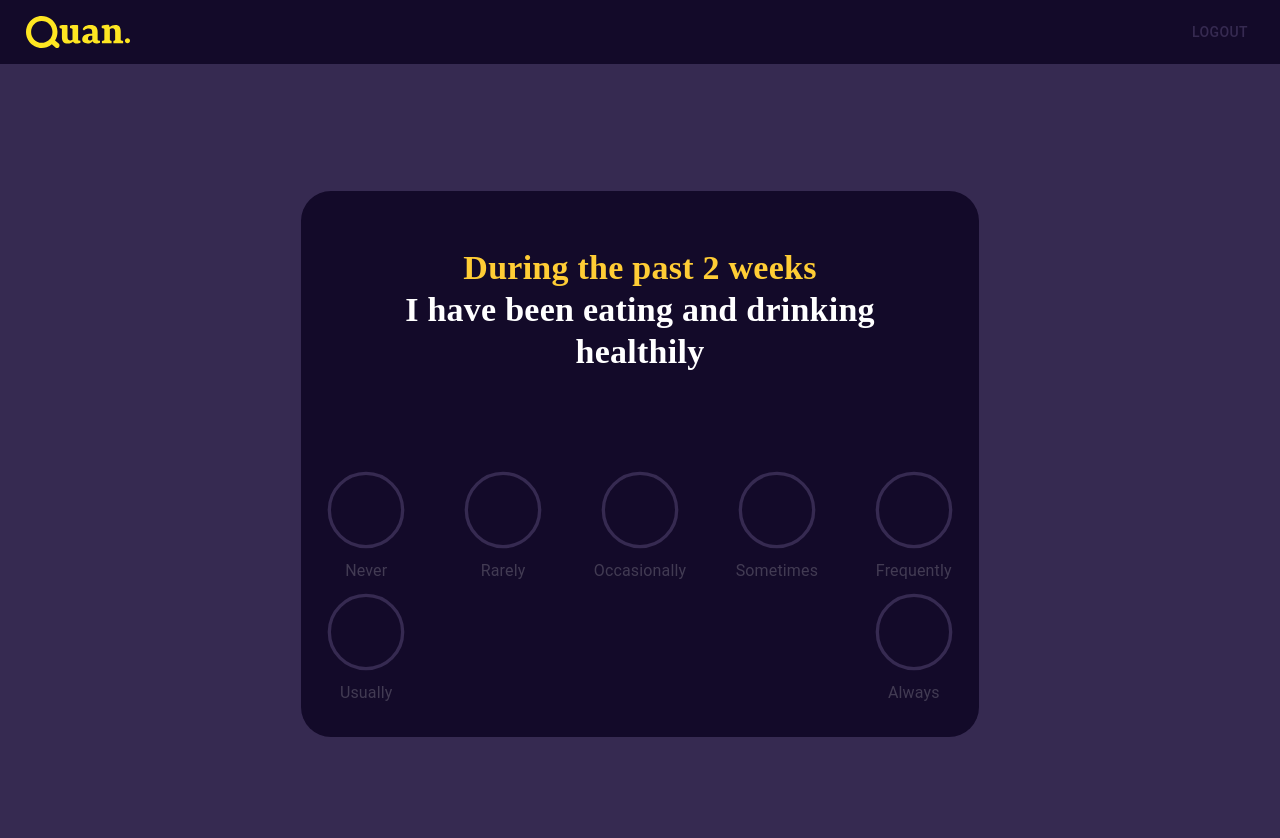
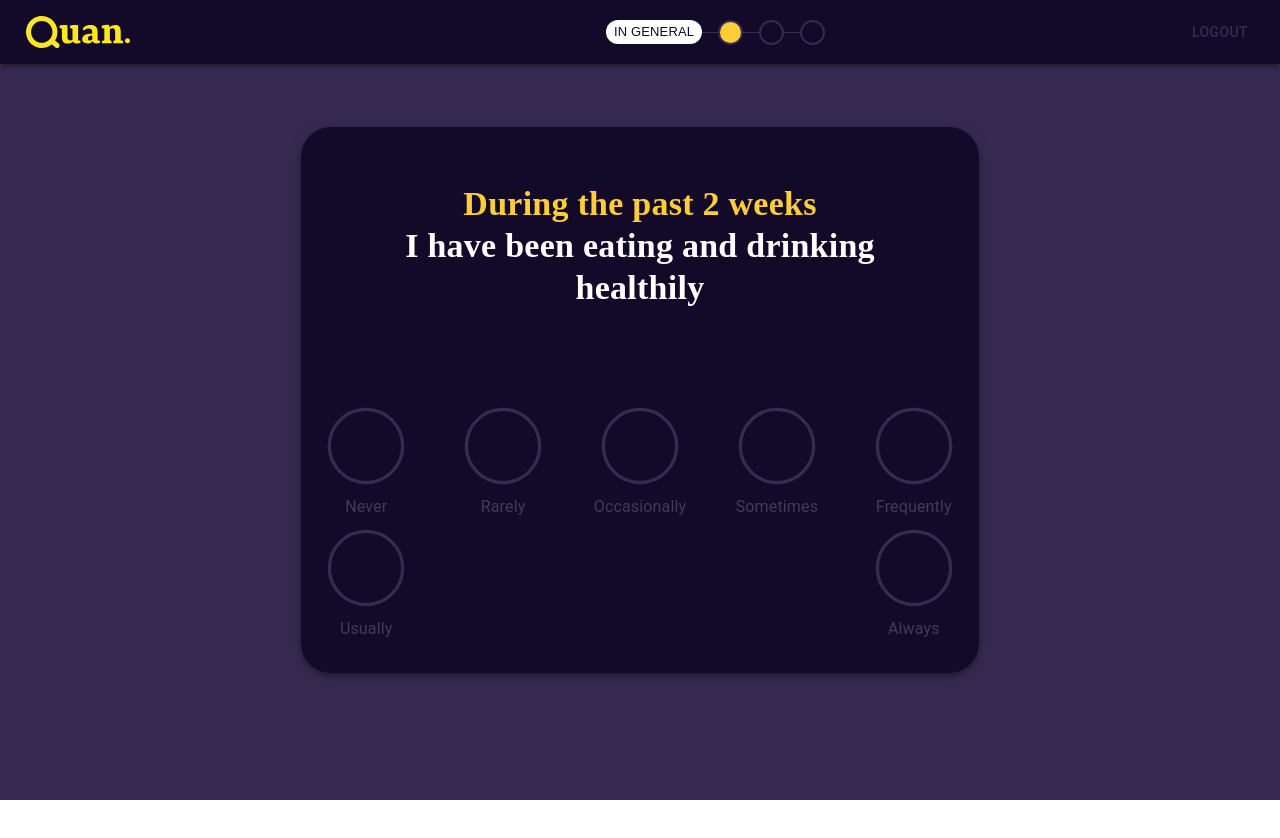
Before and after one commit to Sarahlash92/Quan-assessment, a React (Create React App) app in the folder client/: page / in a window 1280 px wide. Shown: the top 838 px of the page. After the commit the page ends 800 px from the top, so only its background shows below. Built offline with nearby package versions, Linux system fonts and the light colour scheme.

Commit message:
Added the Stepper
- Added a stepper component
- customized the circles

```diff
--- a/client/src/App.js
+++ b/client/src/App.js
@@ -38,8 +38,9 @@ function App() {
             display: "flex",
             justifyContent: "center",
             alignItems: "center",
-            height: "100vh",
-            backgroundColor: 'secondary.main'
+            height: "auto",
+            minHeight: "100vh",
+            backgroundColor: "secondary.main",
           }}
         >
           <QuestionBox />
--- a/client/src/components/navBar/NavigationBar.js
+++ b/client/src/components/navBar/NavigationBar.js
@@ -1,15 +1,22 @@
 import { AppBar, IconButton, Toolbar, Button } from "@mui/material";
 import { ReactComponent as Logo } from "../../quan-logo.svg";
+import { StepperNav} from './Stepper';
+
 
 export const NavigationBar = () => {
   return (
-    <AppBar position="static">
-    <Toolbar sx={{ justifyContent: "space-between", bgcolor: 'primary.main'}}>
-      <IconButton size='small' edge='start' aria-label='quan-Logo'>
-        <Logo />
-      </IconButton>
-              <Button color="secondary" variant="text">LOGOUT</Button>
-    </Toolbar>
-  </AppBar>
-  )
-}
+    <AppBar>
+      <Toolbar
+        sx={{ justifyContent: "space-between", bgcolor: "primary.main" }}
+      >
+        <IconButton size="small" edge="start" aria-label="quan-Logo">
+          <Logo />
+        </IconButton>
+        <StepperNav />
+        <Button color="secondary" variant="text">
+          LOGOUT
+        </Button>
+      </Toolbar>
+    </AppBar>
+  );
+};
--- /dev/null
+++ b/client/src/components/navBar/Stepper.js
@@ -0,0 +1,106 @@
+import * as React from "react";
+import Box from "@mui/material/Box";
+import Stepper from "@mui/material/Stepper";
+import Step from "@mui/material/Step";
+import StepLabel from "@mui/material/StepLabel";
+import Chip from "@mui/material/Chip";
+import Stack from "@mui/material/Stack";
+import { styled } from "@mui/material/styles";
+import StepConnector, {
+  stepConnectorClasses,
+} from "@mui/material/StepConnector";
+
+const ColorlibConnector = styled(StepConnector)(({ theme }) => ({
+  [`&.${stepConnectorClasses.alternativeLabel}`]: {
+    top: 12,
+    left: "calc(-50% + 11px)",
+    right: "calc(50% + 11px)",
+    zIndex: 0,
+  },
+
+  [`& .${stepConnectorClasses.line}`]: {
+    height: 1,
+    border: 2,
+    backgroundColor: "#362a51",
+    borderRadius: 1,
+    zIndex: 0,
+  },
+}));
+
+const StepIconRoot = styled("div")(({ theme, ownerState }) => ({
+  "& .StepIcon-completedIcon": {
+    width: 25,
+    height: 25,
+    borderRadius: "50%",
+    backgroundColor: "#ffcd35",
+    border: "2px solid #362a51",
+    zIndex: 2,
+  },
+  "& .StepIcon-circle": {
+    width: 25,
+    height: 25,
+    borderRadius: "50%",
+    backgroundColor: "#130a29",
+    border: "2px solid #362a51",
+    zIndex: 2,
+  },
+}));
+
+function StepIcon(props) {
+  const { active, completed, className } = props;
+
+  return (
+    <StepIconRoot ownerState={{ active }} className={className}>
+      {completed ? (
+        <div className="StepIcon-completedIcon" />
+      ) : (
+        <div className="StepIcon-circle" />
+      )}
+    </StepIconRoot>
+  );
+}
+
+/* this could be done in a betterway */
+
+const GeneralButton = () => {
+  return (
+    <Stack direction="row" spacing={1}>
+      <Chip
+        label="IN GENERAL"
+        size="small"
+        sx={{
+          fontFamily: "Arial",
+          color: "primary.main",
+          backgroundColor: "white",
+          zIndex: "1",
+        }}
+      />
+    </Stack>
+  );
+};
+
+export const StepperNav = () => {
+  return (
+    <Box sx={{ width: "10%" }}>
+      <Stepper
+        color="text.secondary"
+        activeStep={2}
+        alternativeLabel
+        connector={<ColorlibConnector />}
+      >
+        <Step>
+          <StepLabel StepIconComponent={()=> <GeneralButton/>}></StepLabel>
+        </Step>
+        <Step>
+          <StepLabel StepIconComponent={StepIcon}></StepLabel>
+        </Step>
+        <Step>
+          <StepLabel StepIconComponent={StepIcon}></StepLabel>
+        </Step>
+        <Step>
+          <StepLabel StepIconComponent={StepIcon}></StepLabel>
+        </Step>
+      </Stepper>
+    </Box>
+  );
+};
--- a/client/src/components/questionBox/QuestionBox.js
+++ b/client/src/components/questionBox/QuestionBox.js
@@ -1,7 +1,6 @@
 import Box from "@mui/material/Box";
 import { LikertScale } from "./LikertScale";
 import { QuestionUI } from "./QuestionUI";
-
 
 export const QuestionBox = () => {
   return (
@@ -10,11 +9,11 @@ export const QuestionBox = () => {
         width: "55%",
         borderRadius: "30px",
         backgroundColor: "primary.main",
-
+        boxShadow: 5
       }}
     >
       <QuestionUI />
-      <LikertScale/>
+      <LikertScale />
     </Box>
   );
 };
```
